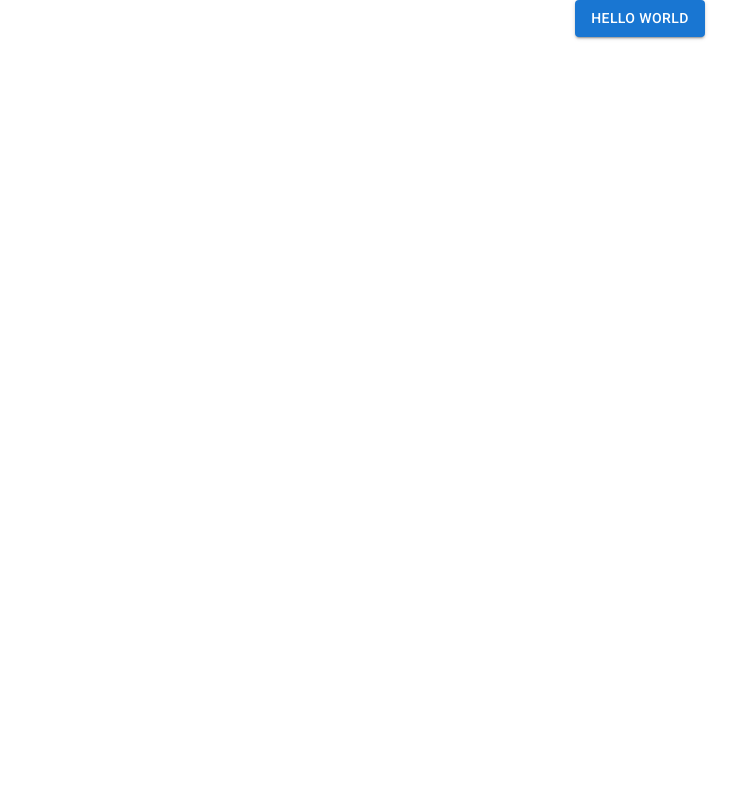
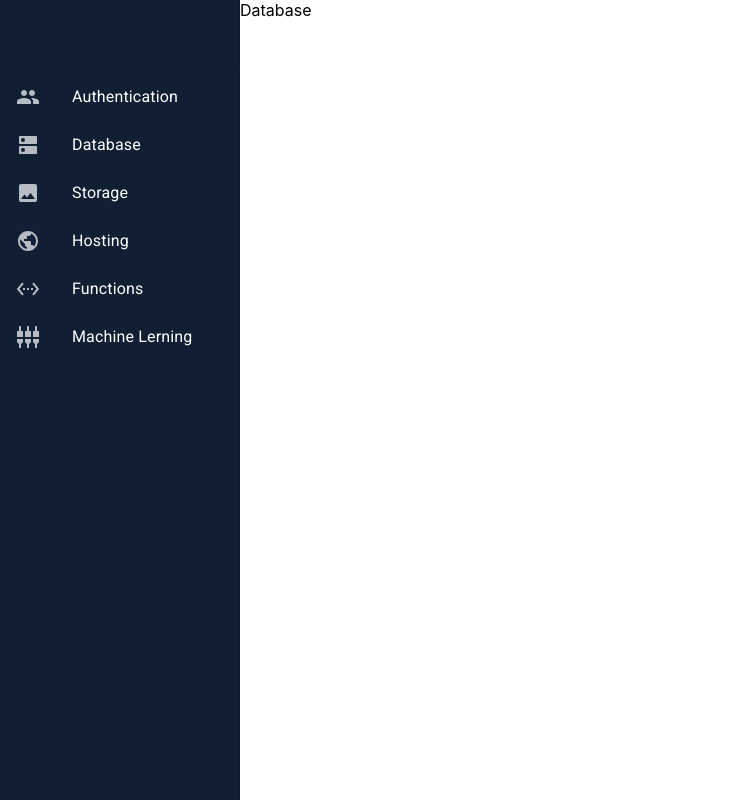
Before and after one commit to lucianorepetto/MaterialUI-React, a React (Create React App) app: page /database in a window 1280 px wide. Shown: the whole page, without its empty margins (0-752 px from the left). Built offline with nearby package versions, Linux system fonts and the light colour scheme.

Commit message:
NavBar created

```diff
--- a/package.json
+++ b/package.json
@@ -15,6 +15,7 @@
     "gh-pages": "^4.0.0",
     "react": "^18.2.0",
     "react-dom": "^18.2.0",
+    "react-router-dom": "^6.4.2",
     "react-scripts": "5.0.1",
     "web-vitals": "^2.1.4"
   },
--- a/src/App.js
+++ b/src/App.js
@@ -1,11 +1,14 @@
 import './App.css';
-import Button from '@mui/material/Button';
+import Navbar from './components/Navbar/Navbar';
+import { Outlet } from 'react-router-dom';
+import Grid from '@mui/material/Grid';
 
 function App() {
   return (
-    <div className="App">
-      <Button variant="contained">Hello World</Button>
-    </div>
+    <Grid container spacing={2}>
+      <Navbar/>
+      <Outlet />
+    </Grid>
   );
 }
 
--- /dev/null
+++ b/src/components/Navbar/Navbar.js
@@ -0,0 +1,82 @@
+import React from 'react'
+import Divider from '@mui/material/Divider';
+import Drawer from '@mui/material/Drawer';
+import List from '@mui/material/List';
+import ListItem from '@mui/material/ListItem';
+import ListItemButton from '@mui/material/ListItemButton';
+import ListItemIcon from '@mui/material/ListItemIcon';
+import ListItemText from '@mui/material/ListItemText';
+import Toolbar from '@mui/material/Toolbar';
+import { mainNavbarItems } from './consts/navbarListItems';
+import {useParams, useNavigate} from 'react-router-dom'
+
+const drawerWidth = 240;
+
+function Navbar(props) {
+  const navigate = useNavigate();
+
+  const { window } = props;
+  const [mobileOpen, setMobileOpen] = React.useState(false);
+
+  const handleDrawerToggle = () => {
+    setMobileOpen(!mobileOpen);
+  };
+
+  const drawer = (
+    <div>
+      <Toolbar />
+      <Divider />
+      <List>
+        {mainNavbarItems.map((item, index) => (
+          <ListItem key={item.id} onClick={()=>navigate(item.route)} disablePadding>
+            <ListItemButton>
+              <ListItemIcon sx={{color: 'rgba(255, 255, 255, 0.7)'}}>
+                {item.icon}
+              </ListItemIcon>
+              <ListItemText primary={item.label} />
+            </ListItemButton>
+          </ListItem>
+        ))}
+      </List>
+
+    </div>
+  );
+
+  return (
+    <div>
+        <Drawer
+        sx={{
+          width: drawerWidth,
+          flexShrink: 0,
+          '& .MuiDrawer-paper': {
+            width: drawerWidth,
+            boxSizing: 'border-box',
+            backgroundColor: '#101F33',
+            color: 'white'
+          },
+        }}
+        variant="permanent"
+        anchor="left"
+      >
+        <Toolbar />
+        <Divider />
+        <List>
+          {mainNavbarItems.map((item, index) => (
+            <ListItem key={item}
+            onClick={()=> navigate(item.route)}
+            disablePadding>
+              <ListItemButton>
+                <ListItemIcon sx={{color: 'rgba(255, 255, 255, 0.7)'}}>
+                  {item.icon}
+                </ListItemIcon>
+                <ListItemText primary={item.label} />
+              </ListItemButton>
+            </ListItem>
+          ))}
+        </List>
+      </Drawer>
+    </div>
+  )
+}
+
+export default Navbar
--- /dev/null
+++ b/src/components/Navbar/consts/navbarListItems.js
@@ -0,0 +1,45 @@
+import PeopleIcon from '@mui/icons-material/People';
+import DnsIcon from '@mui/icons-material/Dns';
+import ImageIcon from '@mui/icons-material/Image';
+import PublicIcon from '@mui/icons-material/Public';
+import SettingsEthernetIcon from '@mui/icons-material/SettingsEthernet';
+import SettingsInputComponentIcon from '@mui/icons-material/SettingsInputComponent';
+
+export const mainNavbarItems = [
+    {
+        id: 0,
+        icon: <PeopleIcon/>,
+        label: 'Authentication',
+        route: 'authentication'
+    },
+    {
+        id: 1,
+        icon: <DnsIcon/>,
+        label: 'Database',
+        route: 'database'
+    },
+    {
+        id: 2,
+        icon: <ImageIcon/>,
+        label: 'Storage',
+        route: 'storage'
+    },
+    {
+        id: 3,
+        icon: <PublicIcon/>,
+        label: 'Hosting',
+        route: 'hosting'
+    },
+    {
+        id: 4,
+        icon: <SettingsEthernetIcon/>,
+        label: 'Functions',
+        route: 'functions'
+    },
+    {
+        id: 5,
+        icon: <SettingsInputComponentIcon/>,
+        label: 'Machine Lerning',
+        route: 'machine-lerning'
+    },
+]
--- a/src/index.js
+++ b/src/index.js
@@ -3,12 +3,24 @@ import ReactDOM from 'react-dom/client';
 import './index.css';
 import App from './App';
 import reportWebVitals from './reportWebVitals';
+import {
+  BrowserRouter,
+  Routes,
+  Route
+} from 'react-router-dom'
+import Authentication from './pages/Authentication/Authentication'
+import Database from './pages/Database/Database'
 
 const root = ReactDOM.createRoot(document.getElementById('root'));
 root.render(
-  <React.StrictMode>
-    <App />
-  </React.StrictMode>
+  <BrowserRouter>
+    <Routes>
+      <Route path="/" element={<App/>}>
+        <Route path="authentication" element={<Authentication/>} />
+        <Route path="database" element={<Database/>} />
+      </Route>
+    </Routes>
+  </BrowserRouter>
 );
 
 // If you want to start measuring performance in your app, pass a function
--- /dev/null
+++ b/src/pages/Authentication/Authentication.js
@@ -0,0 +1,12 @@
+import React from 'react'
+import Grid from '@mui/material/Grid';
+
+function Authentication() {
+  return (
+    <Grid item xs={8}>
+        <div>Authentication</div>
+    </Grid>
+  )
+}
+
+export default Authentication
--- /dev/null
+++ b/src/pages/Database/Database.js
@@ -0,0 +1,12 @@
+import React from 'react'
+import Grid from '@mui/material/Grid';
+
+function Database() {
+  return (
+    <Grid item xs={8}>
+        <div>Database</div>
+    </Grid>
+  )
+}
+
+export default Database
```
Also changed, not shown: 2 other files (tests, documents, lock files or other folders).
